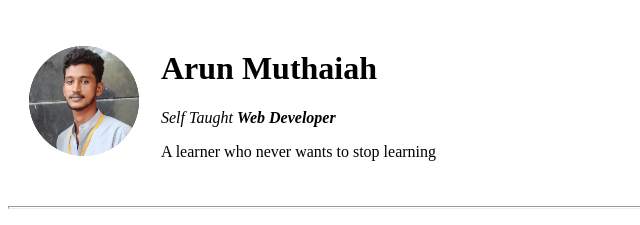
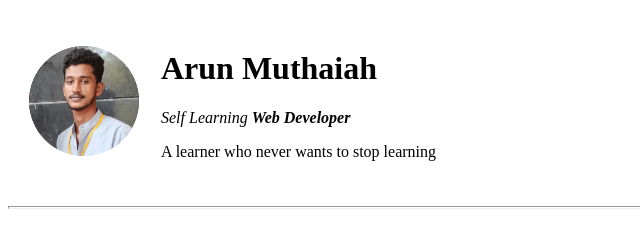
Before and after one commit to iamarunhere/CV, a plain HTML site: page index.html in a window 1280 px wide. Shown: the top 225 px of the page, 0-640 px from the left. Drawn offline with Linux system fonts and the light colour scheme.

Commit message:
Update index.html

```diff
--- a/index.html
+++ b/index.html
@@ -11,7 +11,7 @@
       <td>
         <h1>Arun Muthaiah</h1>
         <P>
-          <em>Self Taught <strong>Web Developer</strong></em>
+          <em>Self Learning <strong>Web Developer</strong></em>
         </P>
         <p>A learner who never wants to stop learning</p>
       </td>
```
